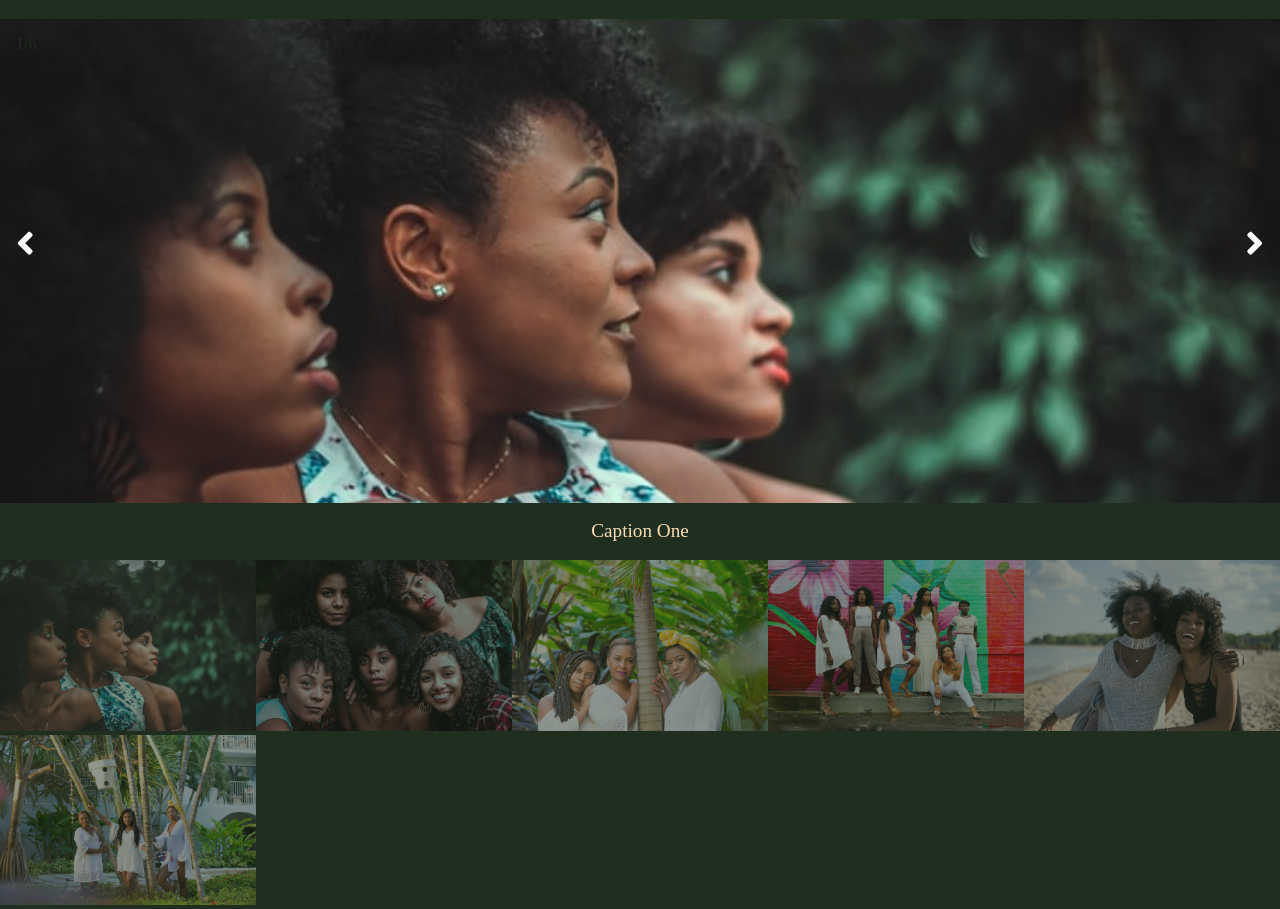
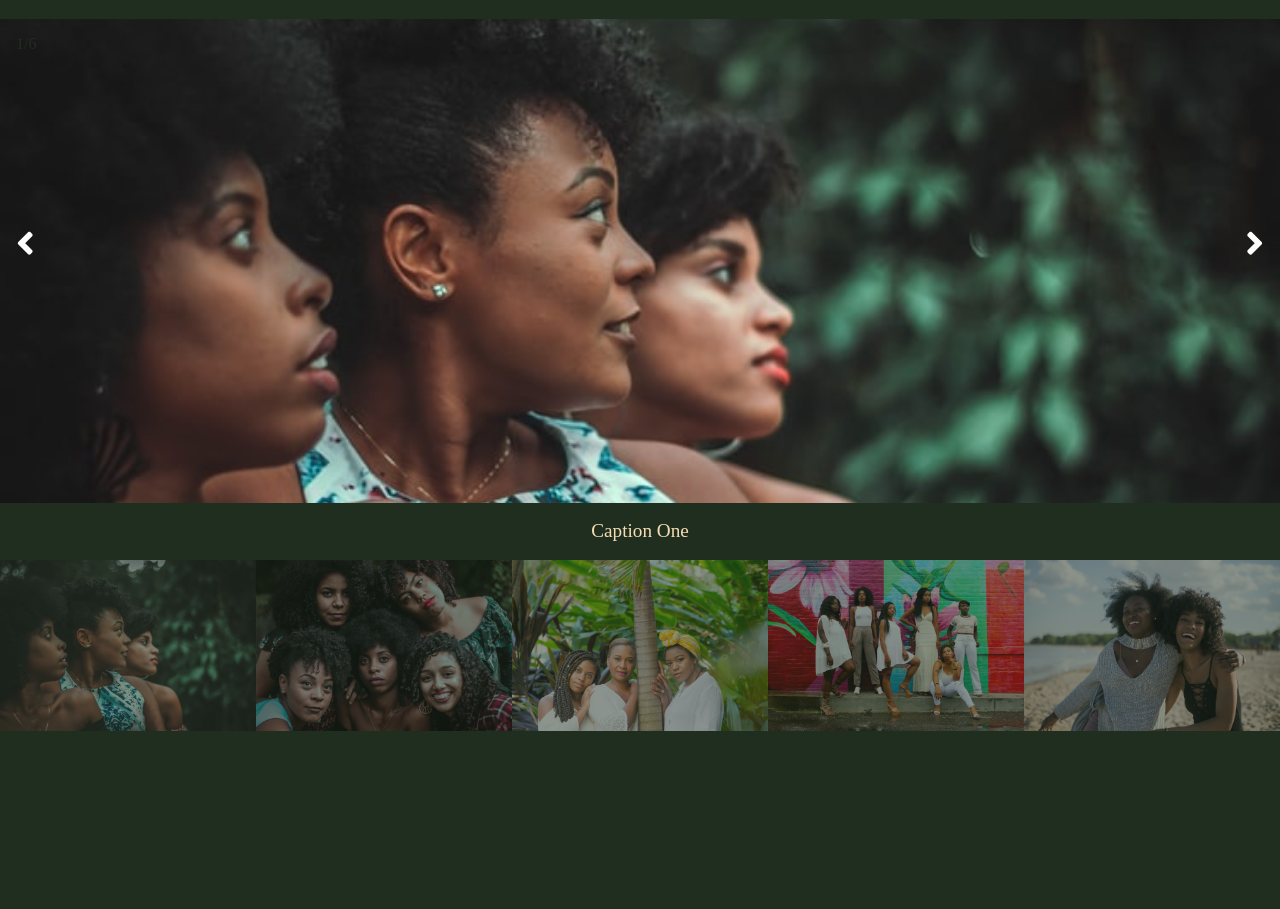
Before and after one commit to NarminGale/Components, a plain HTML site: page Slideshow-Gallery/index.html in a window 1280 px wide. After the commit the page ends 800 px from the top, so only its background shows below. Drawn offline with Linux system fonts and the light colour scheme.

Commit message:
Modified some codes

```diff
--- a/Slideshow-Gallery/index.html
+++ b/Slideshow-Gallery/index.html
@@ -37,11 +37,7 @@
         <img src="./images/5.jpeg" alt="slide image" class="slide-image" />
         <div class="caption">Caption Five</div>
       </div>
-      <div class="slide">
-        <div class="number">6/6</div>
-        <img src="./images/6.jpeg" alt="slide image" class="slide-image" />
-        <div class="caption">Caption Five</div>
-      </div>
+
       <button class="left"><i class="fas fa-angle-left"></i></button>
       <button class="right"><i class="fas fa-angle-right"></i></button>
     </div>
@@ -86,14 +82,6 @@
           style="width: 100%"
         />
       </div>
-      <div class="image">
-        <img
-          src="./images/6.jpeg"
-          alt="slide image"
-          class="cursor demo"
-          style="width: 100%"
-        />
-      </div>
     </div>
     <script src="./script.js"></script>
   </body>
```
